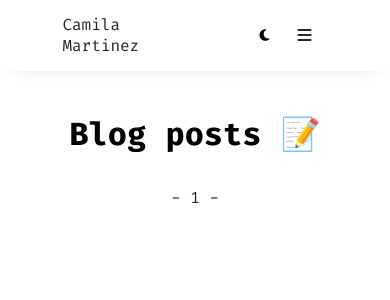
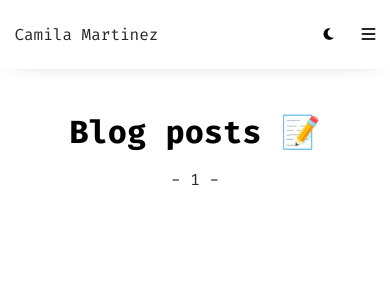
Before and after one commit to cammarb/my-portfolio, a Flask app: page /blogs in a window 390 px wide. Shown: the top 300 px of the page. Run offline with Flask 2, Linux system fonts and the light colour scheme; data that the repository does not hold is empty; some libraries are stand-ins or nearby versions.

Commit message:
fix grid styles for Blogs page

```diff
--- a/app/static/css/style.css
+++ b/app/static/css/style.css
@@ -14,13 +14,19 @@
   padding: 0;
 }
 
+/* Header */
 header {
   display: grid;
+  gap: 1rem;
   grid-template-columns: auto auto;
-  margin: auto;
+  justify-content: center;
   align-items: center;
-  justify-content: space-between;
-  padding: 0rem 2rem 2rem 2rem;
+}
+
+header div {
+  overflow: hidden;
+  padding: 1rem;
+  justify-self: center;
 }
 
 /* Pagination */
@@ -38,7 +44,7 @@ header {
 .menubar {
   display: grid;
   grid-template-columns: auto auto;
-  padding: 0 3rem;
+  padding: 0 2rem;
   align-items: center;
   justify-content: space-between;
   box-shadow: 0px 0px 25px -17px var(--black);
@@ -50,7 +56,7 @@ header {
 }
 
 .hambuger-icon {
-  padding: 0 1rem;
+  padding: 0 0 0 1rem;
   color: var(--black);
   display: none;
 }
@@ -144,7 +150,6 @@ button a {
 /* Home */
 .header {
   text-align: center;
-
 }
 
 .title,
@@ -212,7 +217,28 @@ button a {
   padding: 1rem 2rem;
 }
 
-.blog-post-container,
+/* Blog Grid */
+.blog-grid {
+  display: grid;
+  gap: 1rem;
+  grid-auto-rows: 33rem;
+  grid-template-columns: repeat(auto-fill, minmax(21rem, 1fr));
+  align-items: center;
+}
+
+.blog {
+  overflow: hidden;
+  padding: 2rem;
+  justify-self: center;
+}
+
+.blog-img img {
+  width: 100%;
+  height: auto;
+}
+
+.blog-body {}
+
 .single-project-container {
   text-align: center;
   border-radius: 5px;
@@ -240,8 +266,7 @@ button a {
   margin-bottom: 0.8rem;
 }
 
-#project-img,
-#blog-img {
+#project-img {
   width: 400px;
 }
 
@@ -415,10 +440,32 @@ textarea {
 @media screen and (max-width: 700px) {
   form {
     width: 70vw !important;
-
   }
 
   .login-register {
     width: 70vw !important;
   }
+
+  .blog-grid {
+    width: 100vw;
+  }
+
+  .blog {
+    padding: 0 0.5rem;
+  }
+
+  header {
+    grid-template-columns: auto;
+    grid-template-rows: auto auto;
+  }
+
+  header>button {
+    margin: 0 auto;
+  }
+
+  .menubar {
+    padding-left: 0;
+    padding-right: 0;
+    width: 100vw;
+  }
 }
--- a/app/templates/blog/blogs.html
+++ b/app/templates/blog/blogs.html
@@ -9,27 +9,28 @@
 
 
 {% block header %}
-<div>
+<!-- <div> -->
 <h1>
     {% block title %}
     Blog posts 📝
     {% endblock %}
 </h1>
-</div>
+<!-- </div> -->
 {% if current_user.is_authenticated %}
-<div class="create-post">
+<!-- <div class="create-post"> -->
 <button><a href="blogs/new">Create a post</a></button>
-</div>
+<!-- </div> -->
 {% endif %}
 {% endblock %}
 
 {% block content %}
+<div class="blog-grid">
     {% for blog in blogs_pagination.items %}
-<div class="blog-post-container">
-    <div class="blog-img-container">
-        <img src="{{blog.picture_url}}" id="blog-img">
+    <div class="blog">
+        <div class="blog-img">
+            <img src="{{blog.picture_url}}">
         </div>
-    <div class="blog-info">
+        <div class="blog-body">
             <h2 id="blog-title">
                 {{ blog.title }}
             </h2>
@@ -40,9 +41,9 @@
                 <button type="button"><a href="blogs/{{blog.id}}">Read more</a></button>
             </div>
         </div>
-
     </div>
     {% endfor %}
+</div>
 
 <div id="pagination">
     {% if blogs_pagination.prev_num %}
```
Lines whose indentation alone changed are shown as unchanged.
